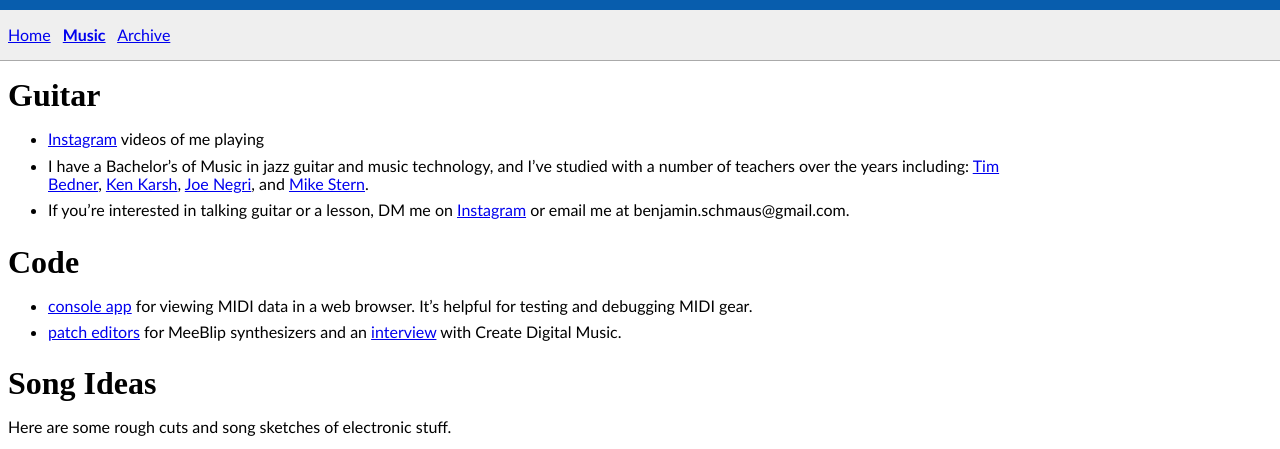
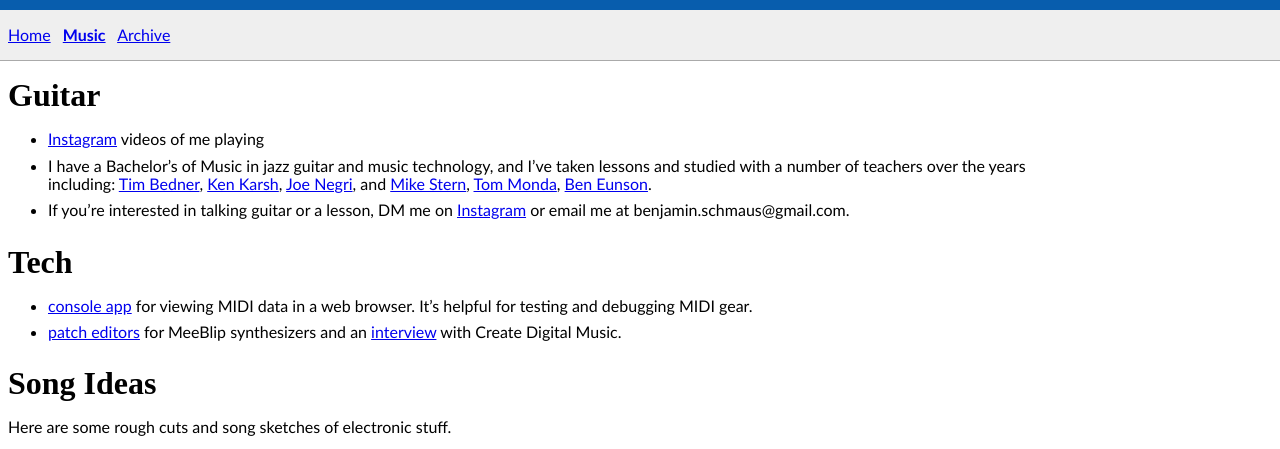
Before and after one commit to benschmaus/benschmaus.github.com, a Jekyll site: the page built from music.md, in a window 1280 px wide and 900 px high, cut to the strip 0-449 px from the top of the window. Built offline with Jekyll 4.4.1, drawn with Linux system fonts in a browser that asks for light colours.

Commit message:
Update music.md

```diff
--- a/music.md
+++ b/music.md
@@ -7,10 +7,10 @@ permalink: /music
 # Guitar
 
 * [Instagram](https://www.instagram.com/schmaus6/) videos of me playing
-* I have a Bachelor's of Music in jazz guitar and music technology, and I've studied with a number of teachers over the years including: [Tim Bedner](https://timbedner.com/), [Ken Karsh](http://kenkarshguitar.com/about/), [Joe Negri](https://en.wikipedia.org/wiki/Joe_Negri), and [Mike Stern](https://en.wikipedia.org/wiki/Mike_Stern).
+* I have a Bachelor's of Music in jazz guitar and music technology, and I've taken lessons and studied with a number of teachers over the years including: [Tim Bedner](https://timbedner.com/), [Ken Karsh](http://kenkarshguitar.com/about/), [Joe Negri](https://en.wikipedia.org/wiki/Joe_Negri), and [Mike Stern](https://en.wikipedia.org/wiki/Mike_Stern), [Tom Monda](https://www.premierguitar.com/authors/837-tom-monda), [Ben Eunson](https://www.beneunson.com/).
 * If you're interested in talking guitar or a lesson, DM me on [Instagram](https://www.instagram.com/schmaus6) or email me at benjamin.schmaus@gmail.com.
 
-# Code
+# Tech
 
 * [console app](/web-midi-console) for viewing MIDI data in a web browser. It's helpful for testing and debugging MIDI gear.
 * [patch editors](https://editor.meeblip.com) for MeeBlip synthesizers and an [interview](https://cdm.link/2017/03/web-browser-now-makes-meeblip-synth-powerful-free/) with Create Digital Music.
```
